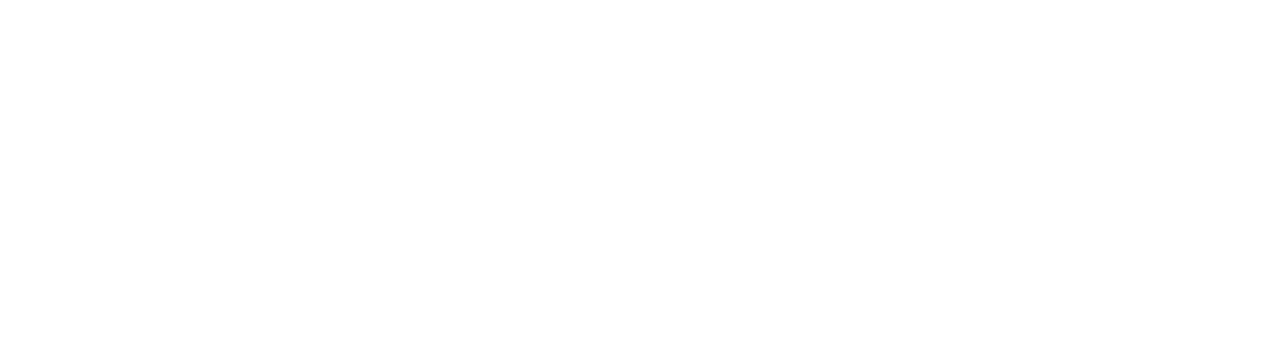
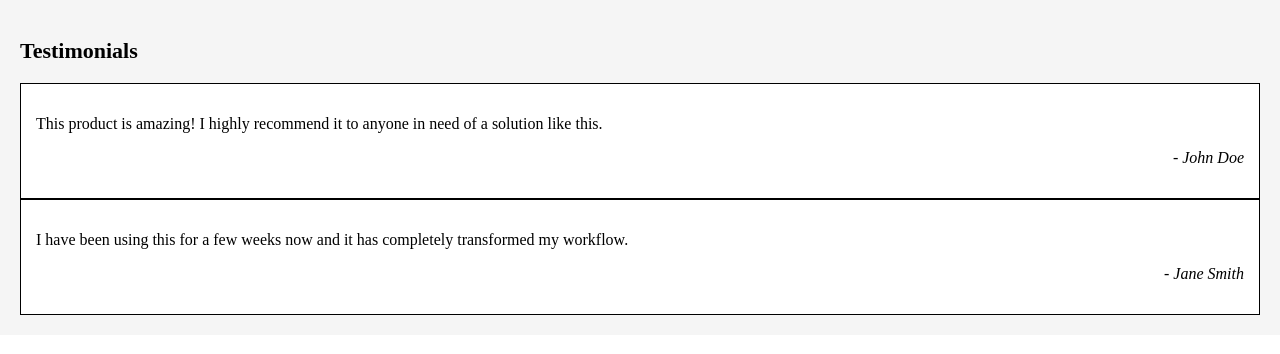
Before and after one commit to acciojob/testimonial-Aman017, a website: page main.html in a window 1280 px wide. Drawn offline with Linux system fonts and the light colour scheme.

Commit message:
created a submission

```diff
--- a/main.html
+++ b/main.html
@@ -10,7 +10,17 @@
 	<!-- the entire body must be written by student -->
     <script type="text/javascript" src="./script.js">
 </script>
-
+<div class="container">
+        <h2>Testimonials</h2>
+        <div class="testimonial">
+            <p>This product is amazing! I highly recommend it to anyone in need of a solution like this.</p>
+            <p class="author">- John Doe</p>
+        </div>
+        <div class="testimonial">
+            <p>I have been using this for a few weeks now and it has completely transformed my workflow.</p>
+            <p class="author">- Jane Smith</p>
+        </div>
+    </div>
 </body>
 
 </html>
--- a/script.js
+++ b/script.js
@@ -1 +1 @@
-//your JS code here. If required.
+//your JS code here. If require
--- a/styles.css
+++ b/styles.css
@@ -1 +1,23 @@
 /*  your css code here. If applicable */
+body{
+	margin:0;
+	padding:0;
+
+}
+.container{
+	padding:20px;
+	background-color:#f5f5f5;
+}
+.testimonial{
+	padding:15px;
+	border:1px solid black;
+	background-color:white;
+}
+h2{
+	font-size:22px;
+	font-weight:bold;
+}
+.author{
+	text-align:right;
+	font-style:italic;
+}
```
